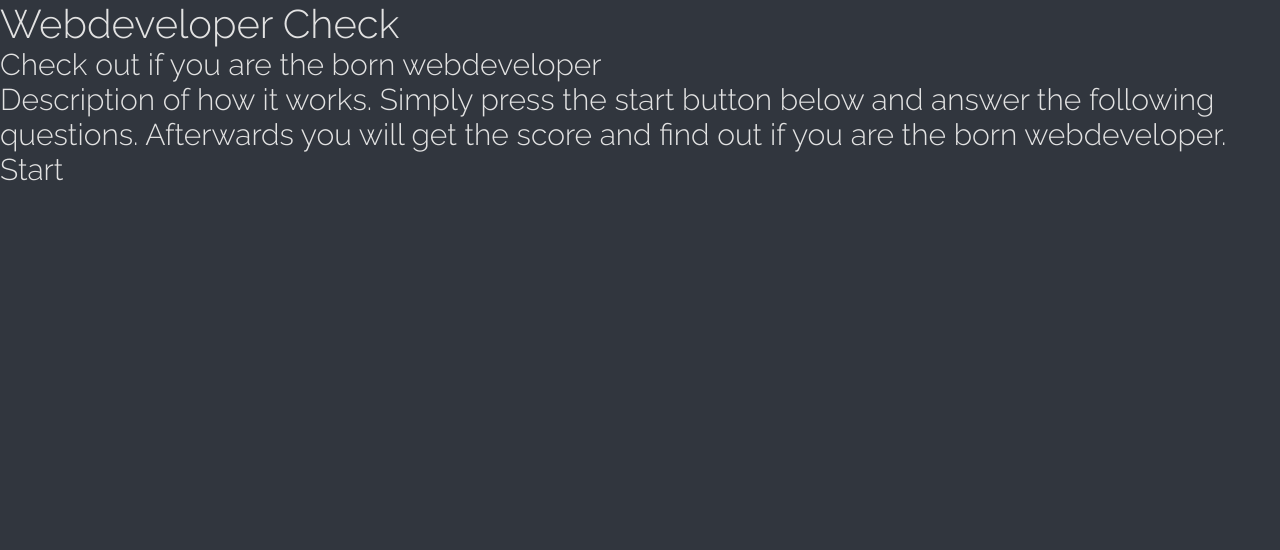
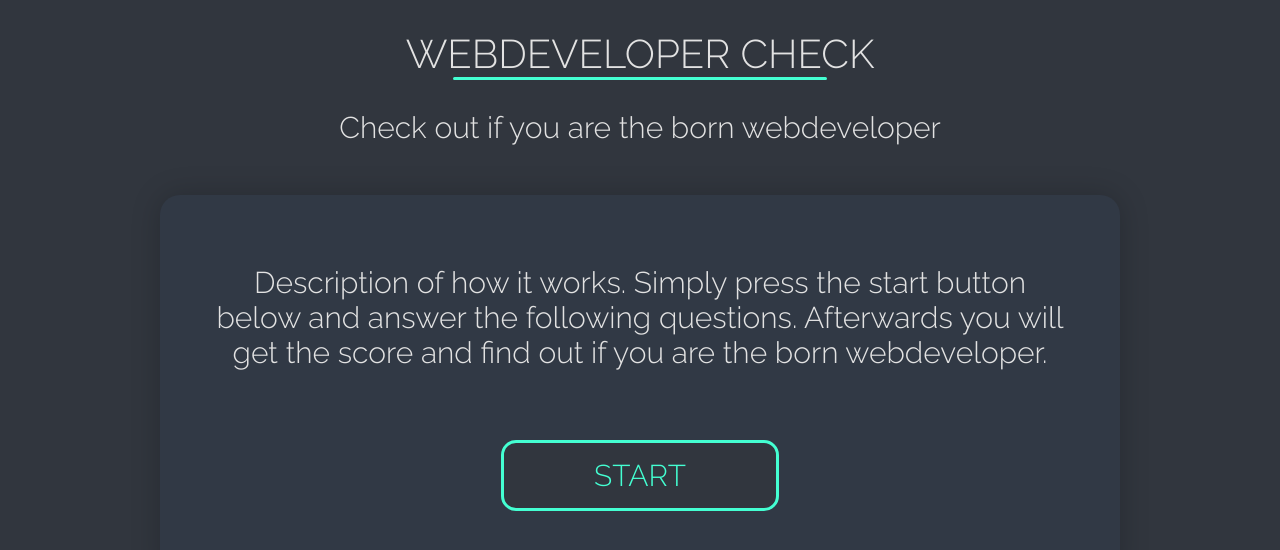
Before and after one commit to jankohlbach/React-Quiz-App, a React (Create React App) app: page / in a window 1280 px wide. Shown: the top 550 px of the page. Built offline with nearby package versions, Linux system fonts and the light colour scheme.

Commit message:
add general styles for app

```diff
--- a/styles/4_layout/_app.scss
+++ b/styles/4_layout/_app.scss
@@ -0,0 +1,36 @@
+.app {
+  display: flex;
+  flex-direction: column;
+  align-items: center;
+  max-width: calc(#{96rem} + #{2 * $content-margin});
+  padding: $content-margin;
+  margin: 0 auto;
+}
+
+h1 {
+  text-align: center;
+  text-transform: uppercase;
+
+  &::after {
+    content: '';
+    display: block;
+    width: 80%;
+    margin: 0 auto;
+    border-bottom: 3px solid $color-accent;
+    border-radius: 2rem;
+  }
+
+  + h2 {
+    margin-top: $gutter-width;
+    margin-bottom: 5rem;
+    text-align: center;
+  }
+}
+
+.card {
+  padding: 7rem 5rem;
+  text-align: center;
+  background-color: #313945;
+  border-radius: 2rem;
+  box-shadow: 0px 0px 3rem rgba(0, 0, 0, 0.2);
+}
--- a/styles/4_layout/_intro.scss
+++ b/styles/4_layout/_intro.scss
@@ -0,0 +1,13 @@
+button {
+  padding: 1.5rem 9rem;
+  margin-top: 7rem;
+  border: 3px solid $color-accent;
+  border-radius: 1.5rem;
+  color: $color-accent;
+  text-transform: uppercase;
+  transition: background-color .3s;
+
+  &:hover {
+    background-color: rgba($color-accent, 0.1);;
+  }
+}
--- a/styles/4_layout/_question.scss
+++ b/styles/4_layout/_question.scss
@@ -0,0 +1,3 @@
+.question {
+  color: $color-accent;
+}
--- a/styles/4_layout/_quiz.scss
+++ b/styles/4_layout/_quiz.scss
@@ -0,0 +1,3 @@
+.quiz {
+  align-self: stretch;
+}
```
Also changed, not shown: src/main.min.css (+1 -1 lines), styles/4_layout/_answerOption.scss (+11 -0 lines), styles/4_layout/_questionCount.scss (+8 -0 lines), styles/4_layout/_result.scss (+17 -0 lines), 1 other file (tests, documents, lock files or other folders).
